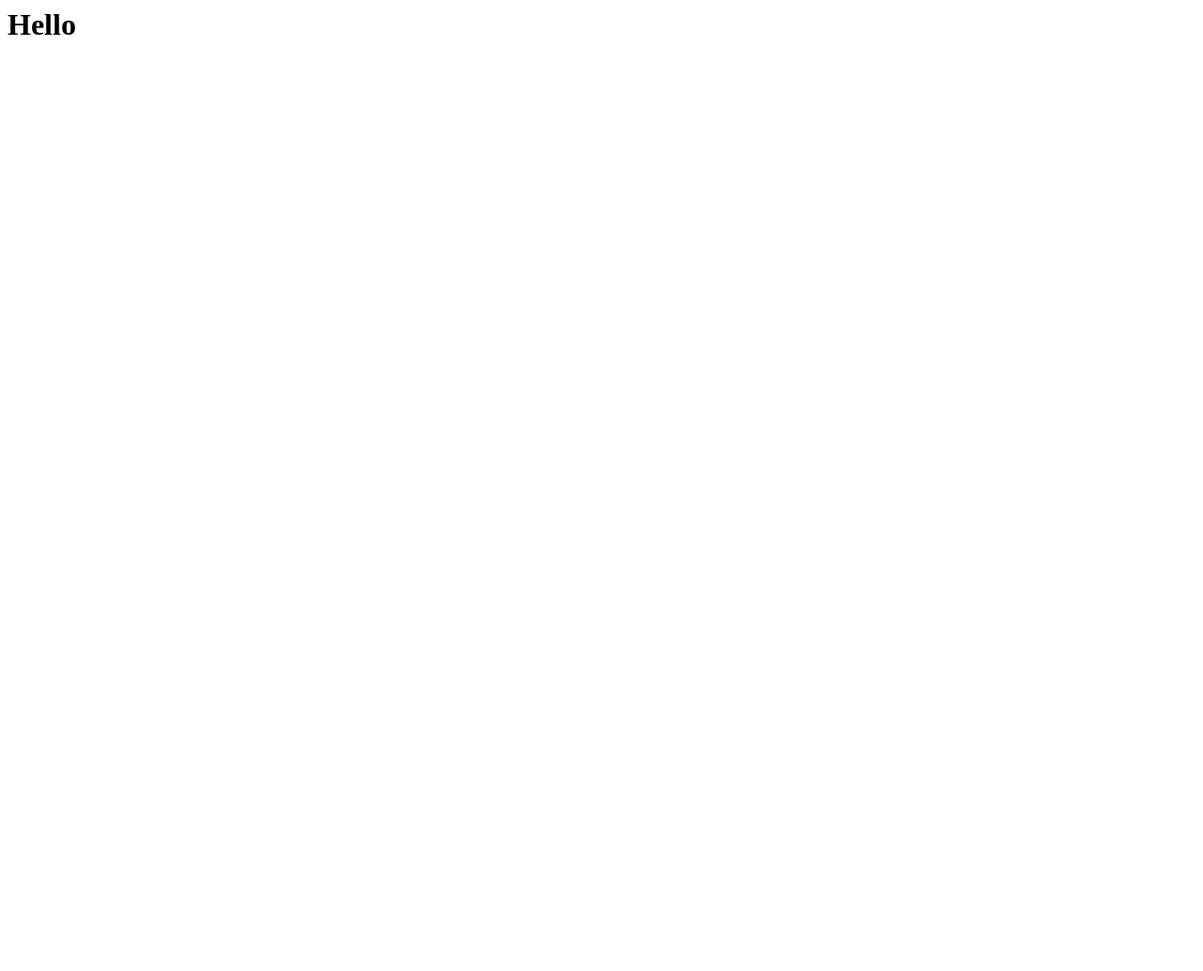
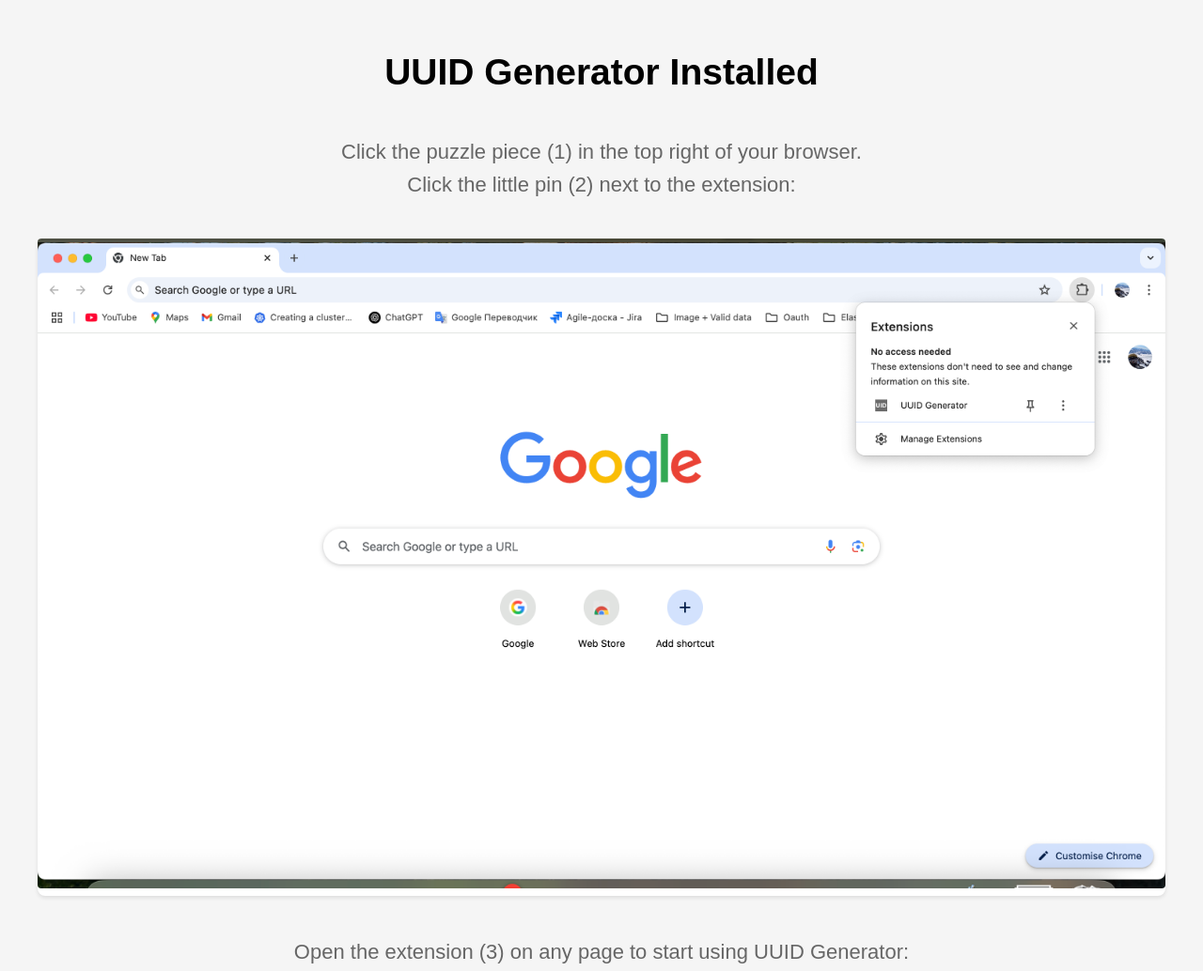
Before and after one commit to uuidgenerator/welcome-page, a plain HTML site: page index.html in a window 1280 px wide. Shown: the top 1034 px of the page at 94% size. Before the commit the page ends 800 px from the top, so only its background shows below. Drawn offline with Linux system fonts and the light colour scheme.

Commit message:
Update index.html

```diff
--- a/index.html
+++ b/index.html
@@ -1 +1,70 @@
-<h1>Hello</h1>
+<!DOCTYPE html>
+<html lang="en">
+<head>
+    <meta charset="UTF-8">
+    <meta name="viewport" content="width=device-width, initial-scale=1.0">
+    <title>UUID Generator Installed</title>
+    <link rel="icon" type="image/png" href="icon.png">
+    <style>
+        body {
+            font-family: 'Arial', sans-serif;
+            line-height: 1.6;
+            margin: 0;
+            padding: 20px;
+            max-width: 1200px;
+            margin: 0 auto;
+            background-color: #f5f5f5;
+        }
+        .section {
+            background-color: white;
+            padding: 0;
+            margin: 20px 0;
+            border-radius: 8px;
+            box-shadow: 0 2px 4px rgba(0,0,0,0.1);
+            display: inline-block;
+            width: 100%;
+        }
+        .image-container {
+            margin: 0;
+            padding: 0;
+            text-align: center;
+            display: inline-block;
+            width: 100%;
+        }
+        img {
+            max-width: 100%;
+            height: auto;
+            border-radius: 4px;
+            display: block;
+            margin: 0;
+        }
+        h1 {
+            color: #000000;
+            text-align: center;
+            margin-bottom: 35px;
+            font-size: 39px;
+        }
+        p {
+            color: #666;
+            font-size: 22px;
+        }
+    </style>
+</head>
+<body>
+    <h1>UUID Generator Installed</h1>
+
+    <p style="text-align: center; margin-bottom: 20px;">Click the puzzle piece (1) in the top right of your browser. <br>Click the little pin (2) next to the extension:</p>
+    <div class="section">
+        <div class="image-container">
+            <img src="1.png" alt="First Image">
+        </div>
+    </div>
+
+    <p style="text-align: center; margin-bottom: 20px;">Open the extension (3) on any page to start using UUID Generator:</p>
+    <div class="section">
+        <div class="image-container">
+            <img src="2.png" alt="Second Image">
+        </div>
+    </div>
+</body>
+</html>
```
